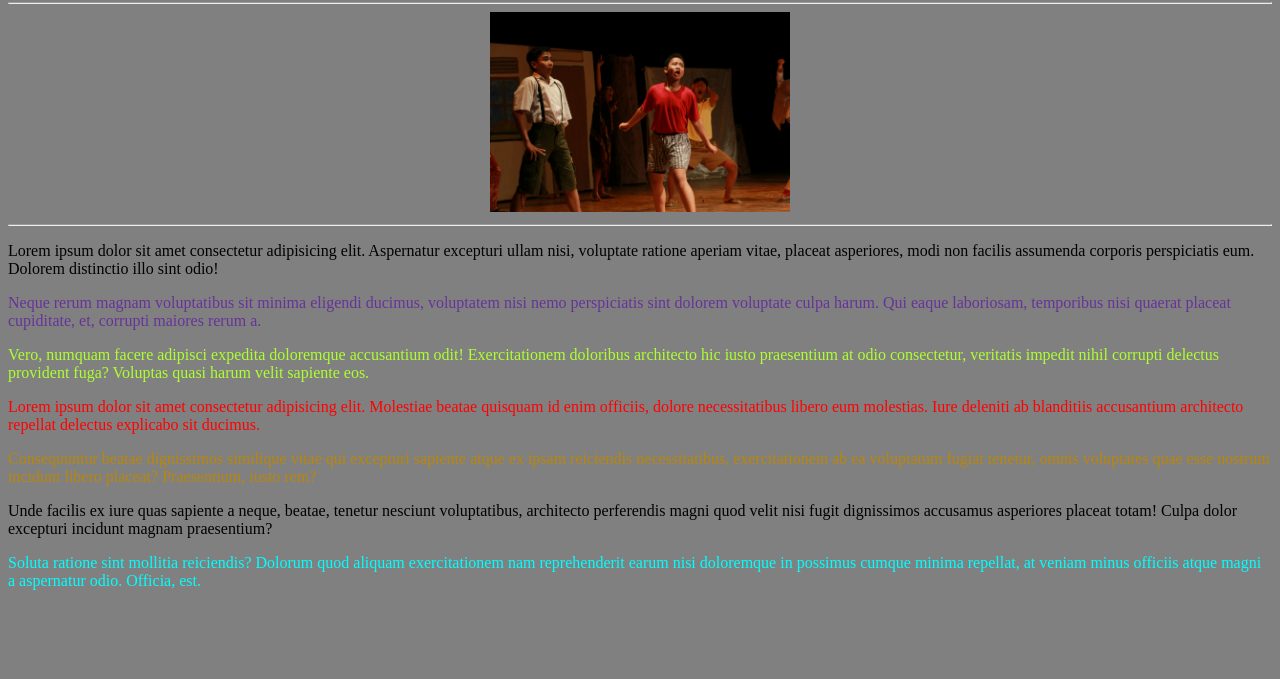
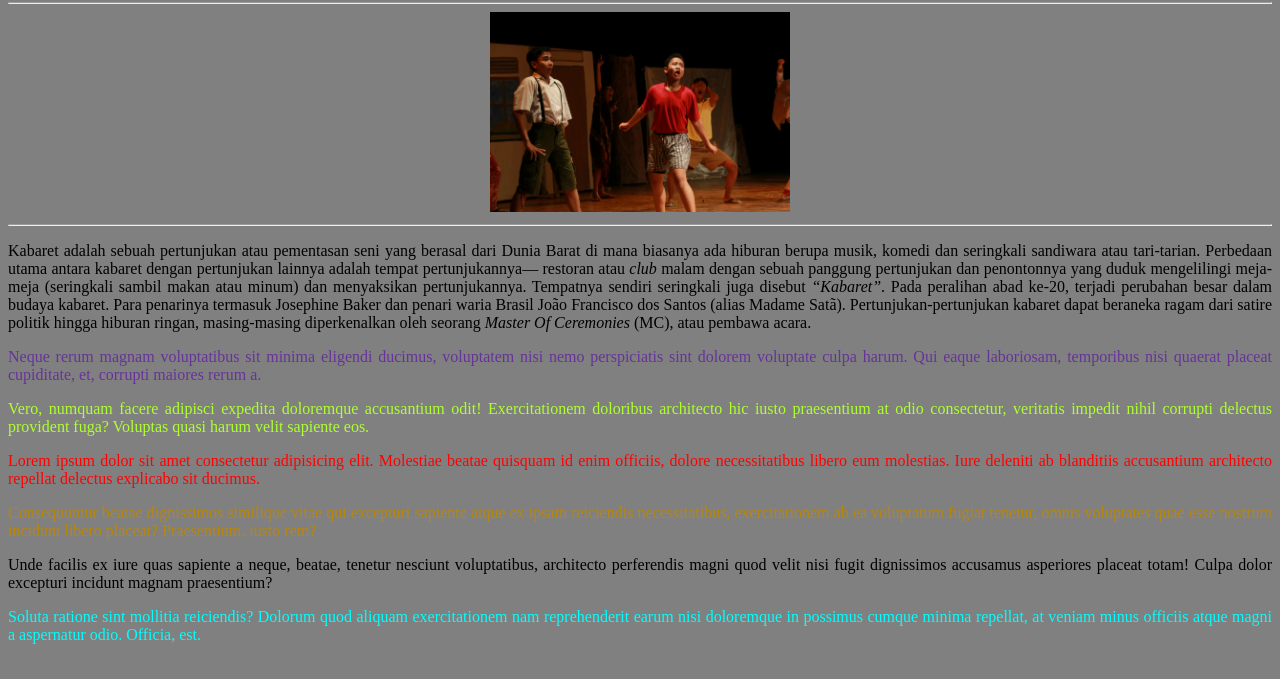
Before and after one commit to mrfdoc/MRFdoc.github.io, a plain HTML site: page Tentang.html in a window 1280 px wide. Shown: the part 121-800 px from the top of the page. Drawn offline with Linux system fonts and the light colour scheme.

Commit message:
Edit Paragraf

```diff
--- a/Tentang.html
+++ b/Tentang.html
@@ -22,12 +22,13 @@
     <hr>
     </div>
     <!-- Konten Wisata Kota Bandung menyusul-->
-    <P style="color:black">Lorem ipsum dolor sit amet consectetur adipisicing elit. Aspernatur excepturi ullam nisi, voluptate ratione aperiam vitae, placeat asperiores, modi non facilis assumenda corporis perspiciatis eum. Dolorem distinctio illo sint odio!</P>
-    <P style="color:rebeccapurple">Neque rerum magnam voluptatibus sit minima eligendi ducimus, voluptatem nisi nemo perspiciatis sint dolorem voluptate culpa harum. Qui eaque laboriosam, temporibus nisi quaerat placeat cupiditate, et, corrupti maiores rerum a.</P>
-    <P style="color:greenyellow">Vero, numquam facere adipisci expedita doloremque accusantium odit! Exercitationem doloribus architecto hic iusto praesentium at odio consectetur, veritatis impedit nihil corrupti delectus provident fuga? Voluptas quasi harum velit sapiente eos.</P>
-    <p style="color:red">Lorem ipsum dolor sit amet consectetur adipisicing elit. Molestiae beatae quisquam id enim officiis, dolore necessitatibus libero eum molestias. Iure deleniti ab blanditiis accusantium architecto repellat delectus explicabo sit ducimus.</p>
-    <p style="color:darkgoldenrod">Consequuntur beatae dignissimos similique vitae qui excepturi sapiente atque ex ipsam reiciendis necessitatibus, exercitationem ab ea voluptatum fugiat tenetur, omnis voluptates quae esse nostrum incidunt libero placeat? Praesentium, iusto rem?</p>
-    <p style="color:black">Unde facilis ex iure quas sapiente a neque, beatae, tenetur nesciunt voluptatibus, architecto perferendis magni quod velit nisi fugit dignissimos accusamus asperiores placeat totam! Culpa dolor excepturi incidunt magnam praesentium?</p>
-    <p style="color:aqua">Soluta ratione sint mollitia reiciendis? Dolorum quod aliquam exercitationem nam reprehenderit earum nisi doloremque in possimus cumque minima repellat, at veniam minus officiis atque magni a aspernatur odio. Officia, est.</p>
+    <P align="justify" style="color:black">
+    Kabaret adalah sebuah pertunjukan atau pementasan seni yang berasal dari Dunia Barat di mana biasanya ada hiburan berupa musik, komedi dan seringkali sandiwara atau tari-tarian. Perbedaan utama antara kabaret dengan pertunjukan lainnya adalah tempat pertunjukannya— restoran atau <i>club</i> malam dengan sebuah panggung pertunjukan dan penontonnya yang duduk mengelilingi meja-meja (seringkali sambil makan atau minum) dan menyaksikan pertunjukannya. Tempatnya sendiri seringkali juga disebut <em>“Kabaret”</em>. Pada peralihan abad ke-20, terjadi perubahan besar dalam budaya kabaret. Para penarinya termasuk Josephine Baker dan penari waria Brasil João Francisco dos Santos (alias Madame Satã). Pertunjukan-pertunjukan kabaret dapat beraneka ragam dari satire politik hingga hiburan ringan, masing-masing diperkenalkan oleh seorang <i>Master Of Ceremonies</i> (MC), atau pembawa acara.</P>
+    <P align="justify" style="color:rebeccapurple">Neque rerum magnam voluptatibus sit minima eligendi ducimus, voluptatem nisi nemo perspiciatis sint dolorem voluptate culpa harum. Qui eaque laboriosam, temporibus nisi quaerat placeat cupiditate, et, corrupti maiores rerum a.</P>
+    <P align="justify" style="color:greenyellow">Vero, numquam facere adipisci expedita doloremque accusantium odit! Exercitationem doloribus architecto hic iusto praesentium at odio consectetur, veritatis impedit nihil corrupti delectus provident fuga? Voluptas quasi harum velit sapiente eos.</P>
+    <P align="justify"<p style="color:red">Lorem ipsum dolor sit amet consectetur adipisicing elit. Molestiae beatae quisquam id enim officiis, dolore necessitatibus libero eum molestias. Iure deleniti ab blanditiis accusantium architecto repellat delectus explicabo sit ducimus.</p>
+    <P align="justify" style="color:darkgoldenrod">Consequuntur beatae dignissimos similique vitae qui excepturi sapiente atque ex ipsam reiciendis necessitatibus, exercitationem ab ea voluptatum fugiat tenetur, omnis voluptates quae esse nostrum incidunt libero placeat? Praesentium, iusto rem?</p>
+    <P align="justify" style="color:black">Unde facilis ex iure quas sapiente a neque, beatae, tenetur nesciunt voluptatibus, architecto perferendis magni quod velit nisi fugit dignissimos accusamus asperiores placeat totam! Culpa dolor excepturi incidunt magnam praesentium?</p>
+    <P align="justify" style="color:aqua">Soluta ratione sint mollitia reiciendis? Dolorum quod aliquam exercitationem nam reprehenderit earum nisi doloremque in possimus cumque minima repellat, at veniam minus officiis atque magni a aspernatur odio. Officia, est.</p>
 </body>
 </html>
```
